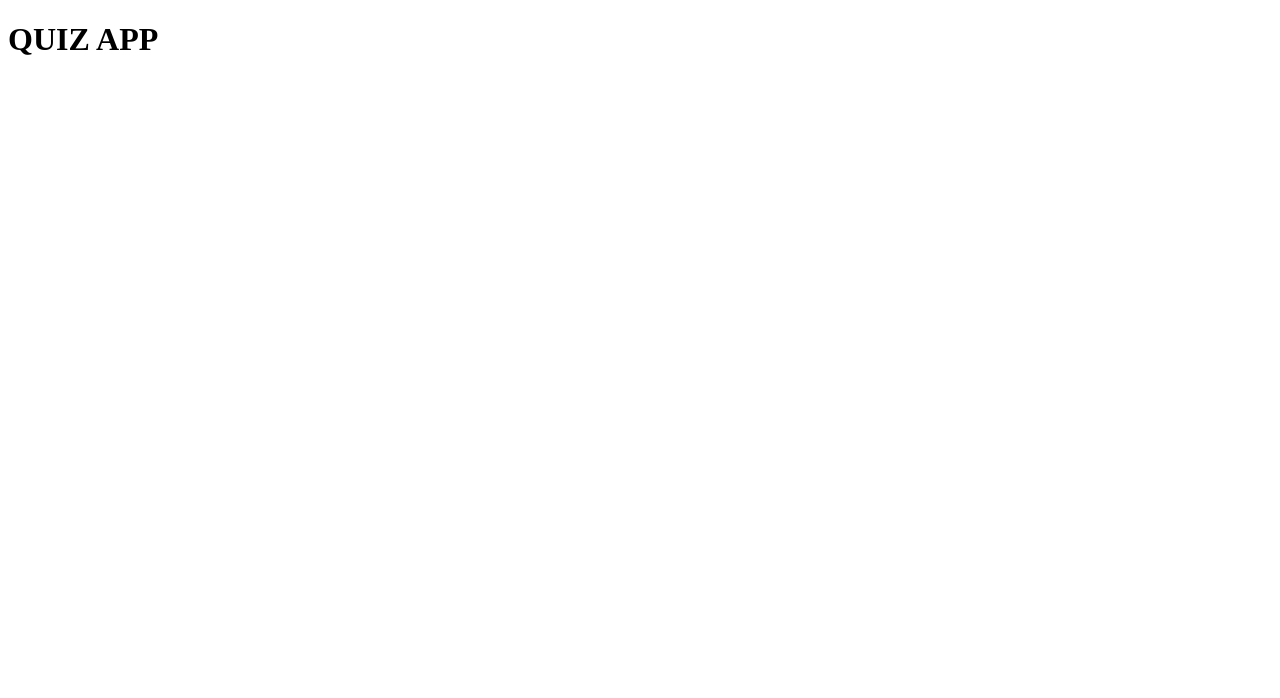
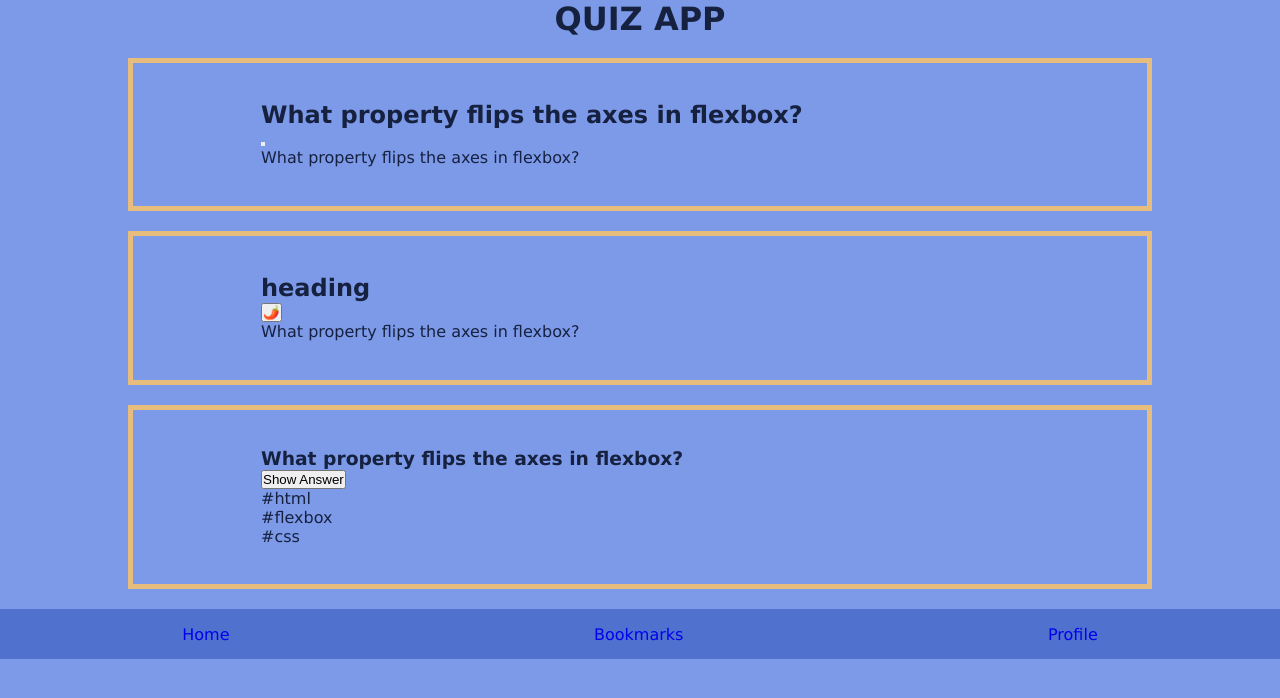
Before and after one commit to adrianricken/adrianRicken-quiz-app, a plain HTML site: page home-page.html in a window 1280 px wide. Drawn offline with Linux system fonts and the light colour scheme.

Commit message:
adding icons

```diff
--- a/css/styles.css
+++ b/css/styles.css
@@ -1,2 +1,53 @@
+* {
+  margin: 0;
+  padding: 0;
+  box-sizing: border-box;
+}
+
+:root {
+  --primary-color: #7d9ae8;
+  --primary-color-dark: #5071ce;
+  --secondary-color: #e7bd7e;
+  --white: #ffffff;
+  --dark: #162140;
+  font-family: Verdana, Geneva, Tahoma, sans-serif;
+}
+
+body {
+  background-color: var(--primary-color);
+  color: var(--dark);
+}
+
+.card {
+  position: relative;
+  margin: 20px 10%;
+  border: 5px solid var(--secondary-color);
+  padding: 3% 10%;
+  scroll-margin-top: 100px;
+}
+
 h1 {
+  text-align: center;
 }
+
+a {
+  text-decoration: none;
+}
+
+ul {
+  list-style: none;
+}
+
+.nav-bar {
+  display: flex;
+  height: 50px;
+  background: var(--primary-color-dark);
+  flex-direction: row;
+  justify-content: space-around;
+  align-items: center;
+}
+
+.footer {
+  position: sticky;
+  bottom: 0;
+}
--- a/home-page.html
+++ b/home-page.html
@@ -7,6 +7,37 @@
     <link rel="stylesheet" href="../css/styles.css" />
   </head>
   <body>
-    <h1>QUIZ APP</h1>
+    <header>
+      <h1 class="header">QUIZ APP</h1>
+    </header>
+    <main>
+      <section class="card">
+        <h2 class="card__heading">What property flips the axes in flexbox?</h2>
+        <button class="card__bookmark"></button>
+        <p class="card__text">What property flips the axes in flexbox?</p>
+      </section>
+      <section class="card">
+        <h2 class="card__heading">heading</h2>
+        <button class="card__bookmark">🌶️</button>
+        <p class="card__text">What property flips the axes in flexbox?</p>
+      </section>
+    </main>
+
+    <section class="card">
+      <h3>What property flips the axes in flexbox?</h3>
+      <button>Show Answer</button>
+      <ul class="hashtags">
+        <li>#html</li>
+        <li>#flexbox</li>
+        <li>#css</li>
+      </ul>
+    </section>
+    <footer class="footer">
+      <ul class="nav-bar">
+        <li><a href="#home">Home</a></li>
+        <li><a href="#bookmarks">Bookmarks</a></li>
+        <li><a href="#profile">Profile</a></li>
+      </ul>
+    </footer>
   </body>
 </html>
```
Also changed, not shown: images/bookmark-check.png (added), images/bookmark-check.svg (added), images/bookmark.png (added), images/bookmark.svg (added).
